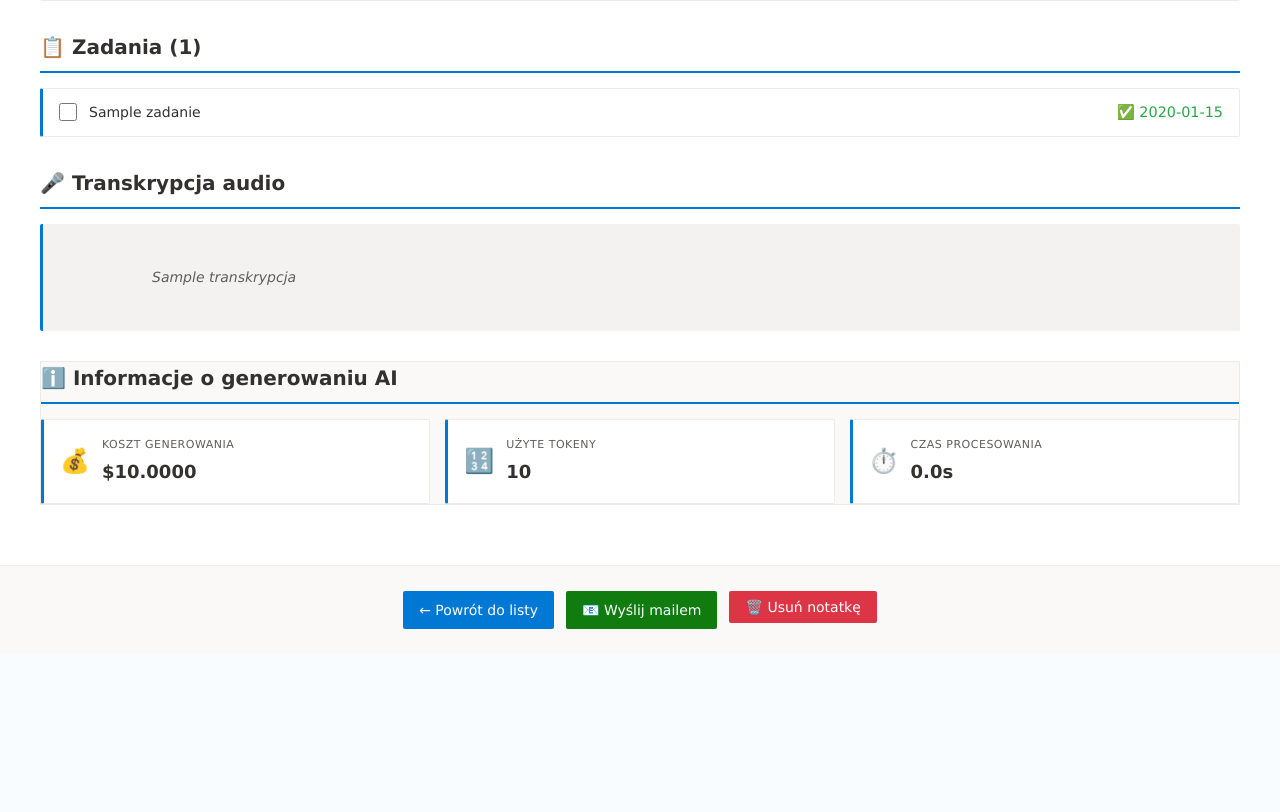
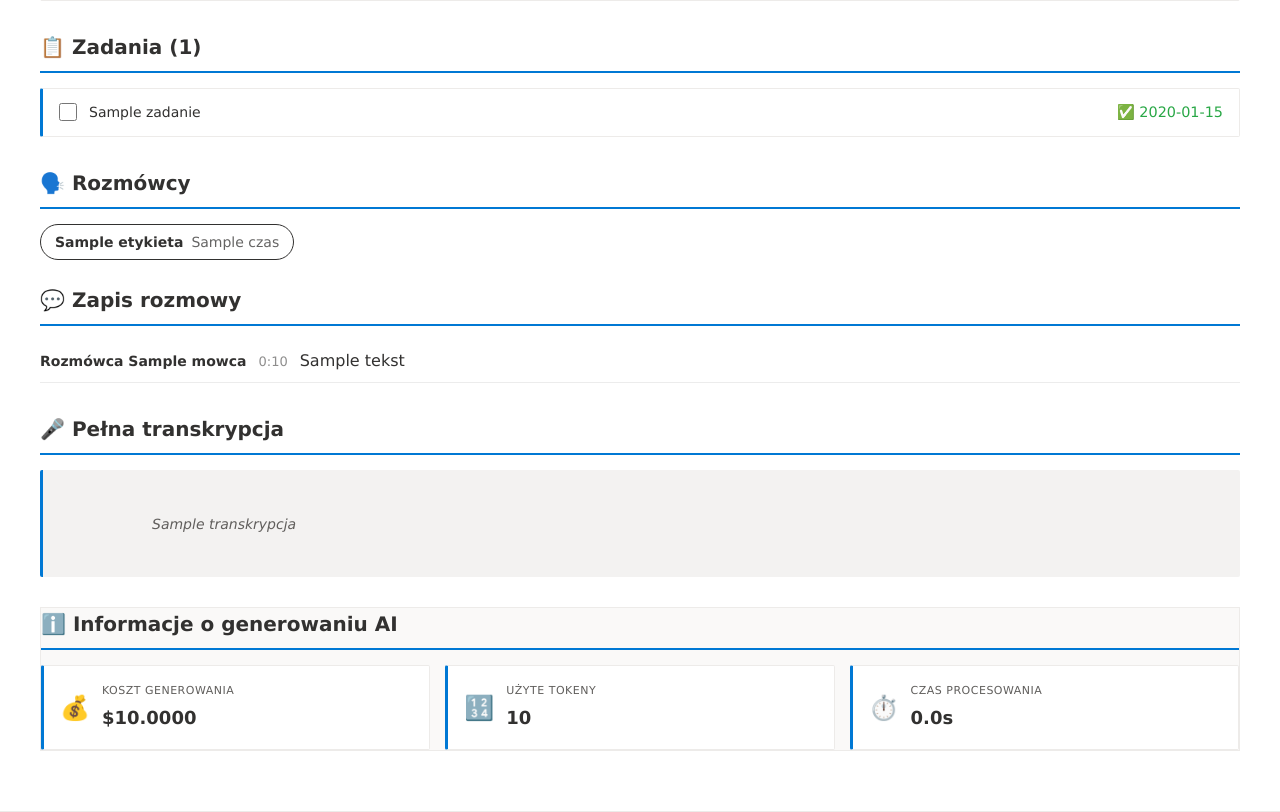
Before and after one commit to Lichtus/voice_notes_bot_telegram, a Flask app: template templates/note_detail.html in a window 1280 px wide. Shown: the part 487-1299 px from the top of the page. Before the commit the page ends 1116 px from the top, so only its background shows below. Run offline with Flask 3, Linux system fonts and the light colour scheme; the template is opened without the code that fills it: most values are stand-ins (such as "Sample title", 1, 10 or a date in 2020).

Commit message:
Podział na rozmówców w widoku notatki
Diaryzacja zapisywała segmenty do bazy od początku, ale aplikacja webowa
nigdy ich nie pokazywała — w przeglądarce transkrypcja była ciągłym tekstem,
mimo że w Telegramie ta sama notatka miała podpisane wypowiedzi.

Widok notatki dostaje teraz dwie sekcje: podsumowanie rozmówców z czasem
wypowiedzi każdego oraz zapis rozmowy ze znacznikami czasu. Pojawiają się
tylko wtedy, gdy rozpoznano więcej niż jedną osobę — przy monologu byłyby
zbędnym szumem, tak samo jak w bocie. Pełna transkrypcja zostaje poniżej.

Kolory rozmówców liczone są w widoku, nie w szablonie: pierwsza wersja
wyliczała je wyrażeniem Jinja na kodach znaków, co było nieczytelne i kruche.
Teraz każdy segment niesie gotowy indeks koloru, stały dla danej osoby
w obrębie notatki.

Segmenty z różnych nagrań składających się na jedną notatkę są rozdzielone
nagłówkiem części, bo etykiety mówców nadaje API osobno dla każdego pliku.

Zweryfikowane na nagraniu ze spotkania: 3 rozmówców, 37 linii dialogu.

Co-Authored-By: Claude Opus 5 <noreply@anthropic.com>

```diff
--- a/static/style.css
+++ b/static/style.css
@@ -1336,3 +1336,78 @@ footer p {
         font-size: 0.9rem;
     }
 }
+
+/* ---- Rozmówcy i zapis rozmowy (diaryzacja) ---- */
+.speakers-summary {
+    display: flex;
+    flex-wrap: wrap;
+    gap: 10px;
+}
+
+.speaker-chip {
+    display: inline-flex;
+    align-items: center;
+    gap: 8px;
+    padding: 6px 14px;
+    border-radius: 999px;
+    font-size: 14px;
+    font-weight: 600;
+    border: 1px solid currentColor;
+}
+
+.speaker-time {
+    font-variant-numeric: tabular-nums;
+    font-weight: 400;
+    opacity: .75;
+}
+
+.speaker-0 { color: #2a7f7a; }
+.speaker-1 { color: #a65b14; }
+.speaker-2 { color: #6a4c93; }
+.speaker-3 { color: #97402f; }
+
+.dialogue {
+    display: flex;
+    flex-direction: column;
+    gap: 10px;
+}
+
+.dialogue-part {
+    font-size: 13px;
+    letter-spacing: .08em;
+    text-transform: uppercase;
+    opacity: .6;
+    margin-top: 12px;
+}
+
+.dialogue-line {
+    display: grid;
+    grid-template-columns: minmax(96px, auto) auto 1fr;
+    gap: 12px;
+    align-items: baseline;
+    padding: 8px 0;
+    border-bottom: 1px solid rgba(128, 128, 128, .15);
+}
+
+.dialogue-speaker {
+    font-weight: 600;
+    font-size: 14px;
+    white-space: nowrap;
+}
+
+.dialogue-time {
+    font-variant-numeric: tabular-nums;
+    font-size: 13px;
+    opacity: .55;
+}
+
+.dialogue-text {
+    line-height: 1.55;
+}
+
+@media (max-width: 640px) {
+    .dialogue-line {
+        grid-template-columns: 1fr;
+        gap: 4px;
+    }
+}
--- a/templates/note_detail.html
+++ b/templates/note_detail.html
@@ -177,10 +177,40 @@
             </section>
             {% endif %}
 
+            <!-- Rozmówcy -->
+            {% if rozmowa %}
+            <section class="section">
+                <h2>🗣️ Rozmówcy</h2>
+                <div class="speakers-summary">
+                    {% for m in rozmowa.mowcy %}
+                    <span class="speaker-chip speaker-{{ m.kolor }}">
+                        {{ m.etykieta }} <span class="speaker-time">{{ m.czas }}</span>
+                    </span>
+                    {% endfor %}
+                </div>
+
+                <h2 style="margin-top:24px;">💬 Zapis rozmowy</h2>
+                <div class="dialogue">
+                    {% set ns = namespace(czesc=None) %}
+                    {% for s in rozmowa.segmenty %}
+                        {% if rozmowa.wiele_czesci and s.czesc != ns.czesc %}
+                            {% set ns.czesc = s.czesc %}
+                            <div class="dialogue-part">Część {{ s.czesc }}</div>
+                        {% endif %}
+                        <div class="dialogue-line">
+                            <span class="dialogue-speaker speaker-{{ s.kolor }}">Rozmówca {{ s.mowca }}</span>
+                            <span class="dialogue-time">{{ '%d:%02d'|format(s.start|int // 60, s.start|int % 60) }}</span>
+                            <span class="dialogue-text">{{ s.tekst }}</span>
+                        </div>
+                    {% endfor %}
+                </div>
+            </section>
+            {% endif %}
+
             <!-- Transkrypcja -->
             {% if note.transkrypcja %}
             <section class="section">
-                <h2>🎤 Transkrypcja audio</h2>
+                <h2>🎤 {{ 'Pełna transkrypcja' if rozmowa else 'Transkrypcja audio' }}</h2>
                 <div class="transcription">
                     {{ note.transkrypcja }}
                 </div>
--- a/web_app.py
+++ b/web_app.py
@@ -508,7 +508,42 @@ def note_detail(note_id):
         'auto_category_confidence': note.auto_category_confidence
     }
 
-    return render_template('note_detail.html', note=note_data, analiza=analiza, user=session)
+    # Podział na rozmówców — pokazujemy tylko, gdy diaryzacja rozpoznała
+    # więcej niż jedną osobę. Przy monologu byłby to zbędny szum.
+    rozmowa = None
+    if note.transkrypcja_segmenty:
+        try:
+            segmenty = json.loads(note.transkrypcja_segmenty)
+        except (json.JSONDecodeError, TypeError):
+            segmenty = []
+        if len({(s.get('czesc'), s['mowca']) for s in segmenty}) > 1:
+            czasy = {}
+            for s in segmenty:
+                klucz = (s.get('czesc'), s['mowca'])
+                czasy[klucz] = czasy.get(klucz, 0) + (s['end'] - s['start'])
+            wiele_czesci = len({k[0] for k in czasy if k[0]}) > 1
+
+            # Stały kolor na mówcę, liczony raz tutaj — w szablonie wychodziło
+            # z tego nieczytelne wyrażenie.
+            kolejnosc = sorted(czasy.items(), key=lambda x: -x[1])
+            kolory = {klucz: i % 4 for i, (klucz, _) in enumerate(kolejnosc)}
+
+            rozmowa = {
+                'segmenty': [
+                    {**s, 'kolor': kolory.get((s.get('czesc'), s['mowca']), 0)}
+                    for s in segmenty
+                ],
+                'wiele_czesci': wiele_czesci,
+                'mowcy': [
+                    {'etykieta': f"Rozmówca {mowca}" + (f" (cz. {nr})" if wiele_czesci and nr else ''),
+                     'czas': f"{int(sek)//60}:{int(sek) % 60:02d}",
+                     'kolor': kolory[(nr, mowca)]}
+                    for (nr, mowca), sek in kolejnosc
+                ],
+            }
+
+    return render_template('note_detail.html', note=note_data, analiza=analiza,
+                           rozmowa=rozmowa, user=session)
 
 
 @app.route('/notes/<int:note_id>/delete', methods=['POST'])
```
